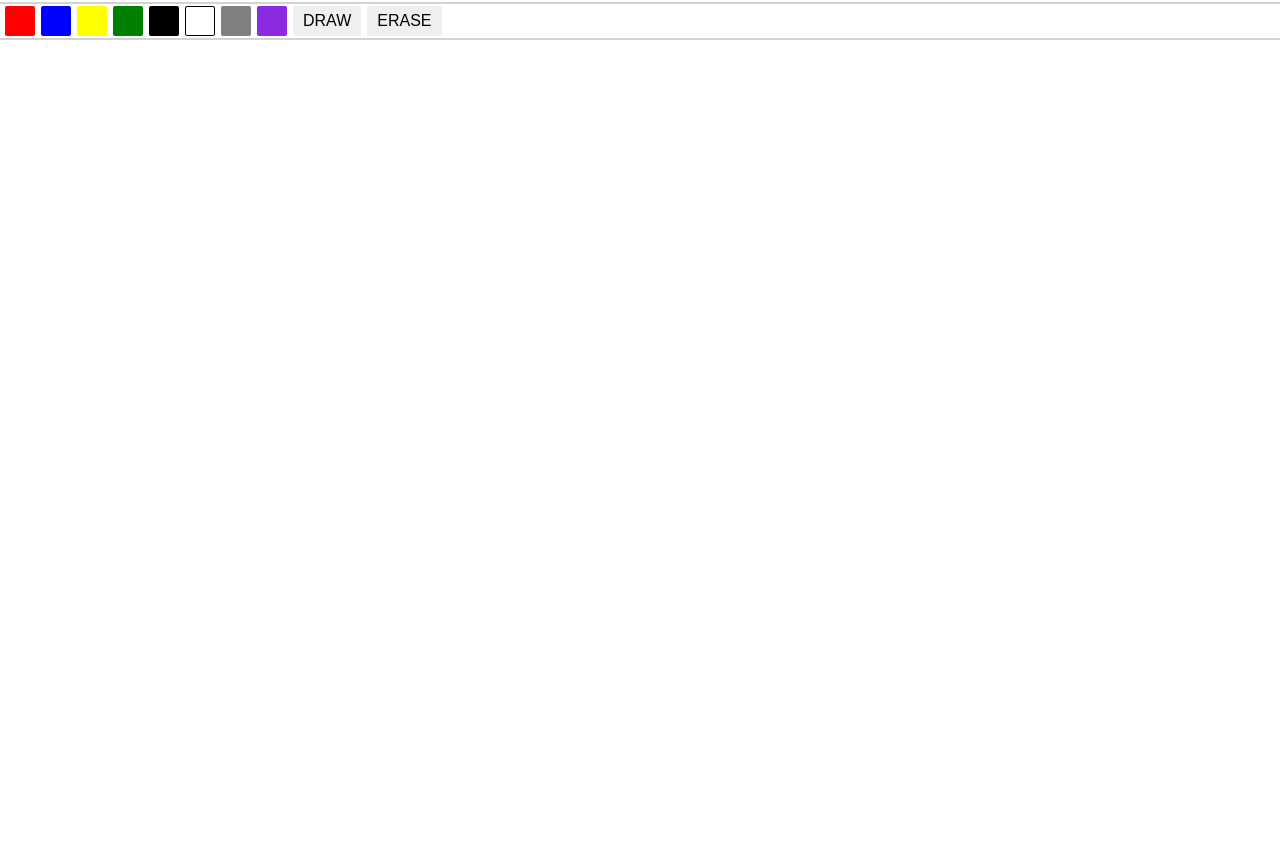
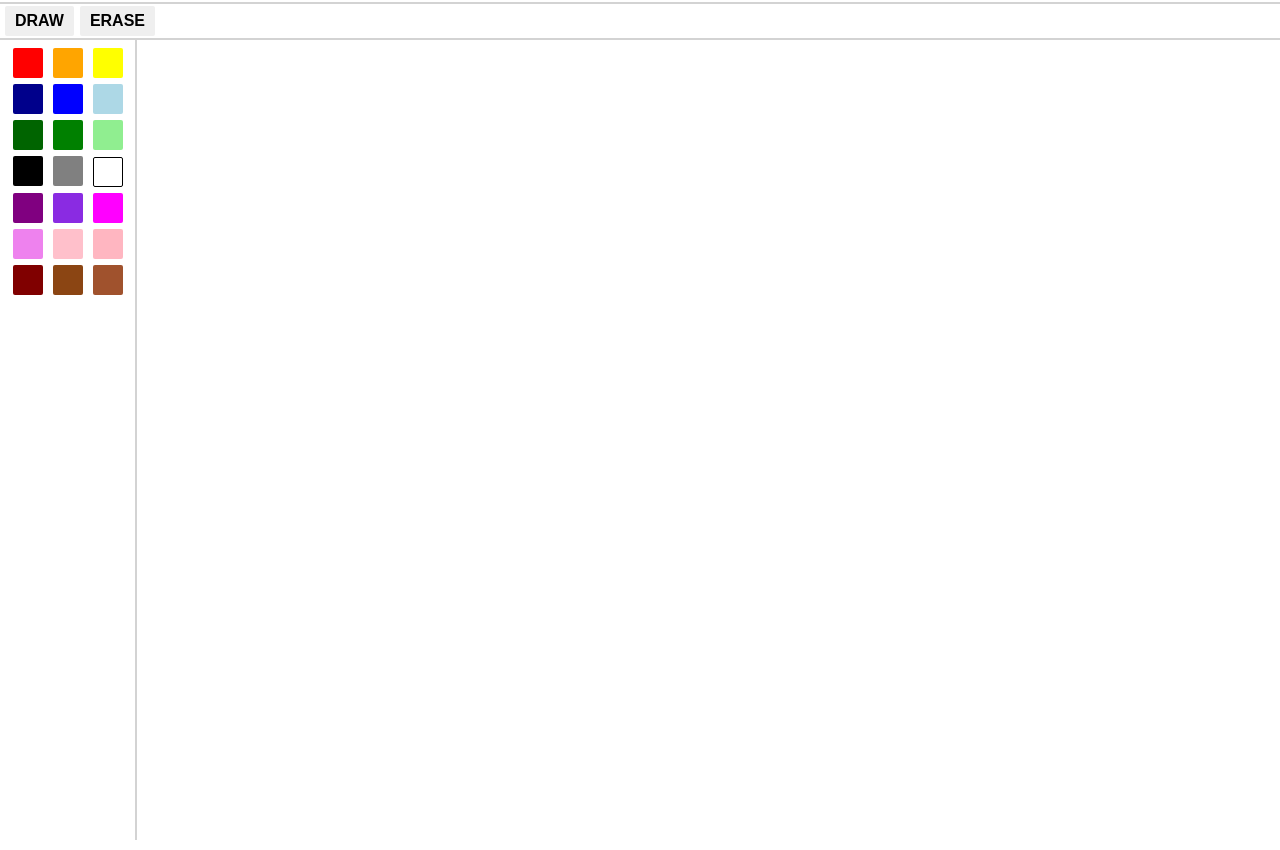
Before and after one commit to XPLegend/Make-A-Point, a plain HTML site: page index.html in a window 1280 px wide. Drawn offline with Linux system fonts and the light colour scheme.

Commit message:
13 new colors + UI improvements + bug fixes

```diff
--- a/index.html
+++ b/index.html
@@ -58,9 +58,26 @@
             line-height: var(--prefixButtonSquare); /* Centra il testo verticalmente */
             font-size: 16px; /* Imposta un valore fisso */
             text-align: center; /* Centra il testo orizzontalmente */
-}
+            }
+
+            #main-container{
+                height: 100%;
+                width: 100%;
+                display: flex;
+            }
+
+            #palette{
+                height: 100%;
+                width: 135px;
+                background-color: white;
+                display: flexbox;
+                padding: 5px;
+                padding-right: 4px;
+                margin-left: 5px;
+            }
 
             #drawing-box{
+                border-left: 2px solid lightgray;
                 height: 100%;
                 width: 100%;
             }
@@ -87,16 +104,9 @@
     <nav>
         <!--Color Palette-->
         <div id="button-container">
-            <button type="button" class="color-button" data-color="red" style="background-color: red;"></button>
-            <button type="button" class="color-button" data-color="blue" style="background-color: blue;"></button>
-            <button type="button" class="color-button" data-color="yellow" style="background-color: yellow;"></button>
-            <button type="button" class="color-button" data-color="green" style="background-color: green;"></button>
-            <button type="button" class="color-button" data-color="black" style="background-color: black;"></button>
-            <button type="button" class="color-button" data-color="white" style="background-color: white; border: 1px solid black;"></button>
-            <button type="button" class="color-button" data-color="gray" style="background-color: gray;"></button>
-            <button type="button" class="color-button" data-color="blueviolet" style="background-color: blueviolet;"></button>
-            <button type="button" class="draw-erase" data-mode="draw">DRAW</button>
-            <button type="button" class="draw-erase" data-mode="erase">ERASE</button>
+
+            <button type="button" class="draw-erase" data-mode="draw"><b>DRAW</b></button>
+            <button type="button" class="draw-erase" data-mode="erase"><b>ERASE</b></button>
         </div>
         <!--Show coordinates-->
         <div id="coords-container">
@@ -106,7 +116,33 @@
 
     </nav>
 
-    <div id="drawing-box"></div>
+    <div id="main-container">
+        <div id="palette">
+            <button type="button" class="color-button" data-color="red" style="background-color: red;"></button>
+            <button type="button" class="color-button" data-color="orange" style="background-color: orange;"></button>
+            <button type="button" class="color-button" data-color="yellow" style="background-color: yellow;"></button>
+            <button type="button" class="color-button" data-color="darkblue" style="background-color: darkblue;"></button>
+            <button type="button" class="color-button" data-color="blue" style="background-color: blue;"></button>
+            <button type="button" class="color-button" data-color="lightblue" style="background-color: lightblue;"></button>
+            <button type="button" class="color-button" data-color="darkgreen" style="background-color: darkgreen;"></button>
+            <button type="button" class="color-button" data-color="green" style="background-color: green;"></button>
+            <button type="button" class="color-button" data-color="lightgreen" style="background-color: lightgreen;"></button>
+            <button type="button" class="color-button" data-color="black" style="background-color: black;"></button>
+            <button type="button" class="color-button" data-color="gray" style="background-color: gray;"></button>
+            <button type="button" class="color-button" data-color="white" style="background-color: white; border: 1px solid black;"></button>
+            <button type="button" class="color-button" data-color="purple" style="background-color: purple;"></button>
+            <button type="button" class="color-button" data-color="blueviolet" style="background-color: blueviolet;"></button>
+            <button type="button" class="color-button" data-color="magenta" style="background-color: magenta;"></button>
+            <button type="button" class="color-button" data-color="violet" style="background-color: violet;"></button>
+            <button type="button" class="color-button" data-color="pink" style="background-color: pink;"></button>
+            <button type="button" class="color-button" data-color="lightpink" style="background-color: lightpink;"></button>
+            <button type="button" class="color-button" data-color="maroon" style="background-color: maroon;"></button>
+            <button type="button" class="color-button" data-color="saddlebrown" style="background-color: saddlebrown;"></button>
+            <button type="button" class="color-button" data-color="sienna" style="background-color: sienna;"></button>
+        </div>
+        <div id="drawing-box"></div>
+    </div>
+
         <script src="script.js"></script>
     </body>
 </html>
--- a/script.js
+++ b/script.js
@@ -38,12 +38,19 @@ document.getElementById("drawing-box").addEventListener("mousemove", (event) =>
     //ottenere posizione relativa alla div
     let box = event.currentTarget;    //permette di selezionare solo le coordinate nella div
     let boxRect = box.getBoundingClientRect();   //ottiene le coordinate del punto nella div
-    mouseX = event.clientX;
-    mouseY = event.clientY;
+    mouseX = Math.round(event.clientX);
+    mouseY = Math.round(event.clientY);
 
-    document.getElementById("x-coords").innerText = `x:${mouseX - boxRect.left}`;
-    document.getElementById("y-coords").innerText = `y:${mouseY - boxRect.top}`;
-});
+    //Debug - con il border della DIV palette succedono bug di puntamento
+    let mousePositionX = mouseX - Math.round(boxRect.left);
+
+    if (mousePositionX >= 0) {
+        document.getElementById("x-coords").innerText = `x:${mousePositionX}`;
+        document.getElementById("y-coords").innerText = `y:${mouseY - Math.round(boxRect.top)}`;
+    } else {
+        document.getElementById("x-coords").innerText = `x:${0}`;
+        document.getElementById("y-coords").innerText = `y:${mouseY - Math.round(boxRect.top)}`;
+}});
 
 //creare switch per selezionare modalità di disegno o eliminazione
 
```
